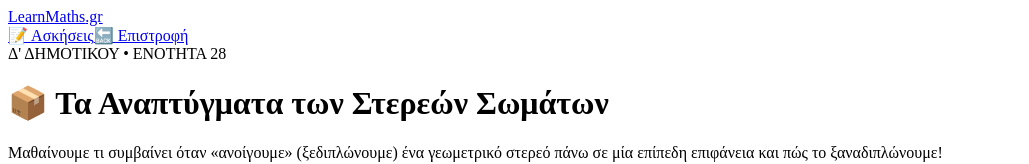
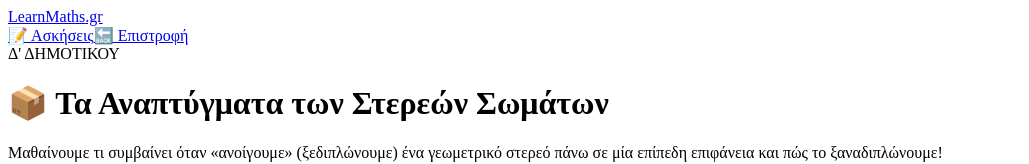
Before and after one commit to gkrimpas-lab/learn-maths-2026, a Next.js app: page /d-dimotikou/28-sterea-anoigma in a window 1280 px wide. Shown: the top 164 px of the page, without its empty margins (0-1029 px from the left). Built offline with nearby package versions, Linux system fonts and the light colour scheme.

Commit message:
Update 28-sterea-anoigma.js

```diff
--- a/pages/d-dimotikou/28-sterea-anoigma.js
+++ b/pages/d-dimotikou/28-sterea-anoigma.js
@@ -281,7 +281,7 @@ export default function StereaAnoigmaTheoryPage() {
             <div className="relative z-10 grid grid-cols-1 md:grid-cols-3 gap-6 items-center">
               <div className="md:col-span-2 space-y-3">
                 <span className="bg-white/20 text-white text-xs font-black uppercase px-3 py-1 rounded-full tracking-wider">
-                  Δ' ΔΗΜΟΤΙΚΟΥ • ΕΝΟΤΗΤΑ 28
+                  Δ' ΔΗΜΟΤΙΚΟΥ
                 </span>
                 <h1 className="text-3xl lg:text-4xl font-black tracking-tight">
                   📦 Τα Αναπτύγματα των Στερεών Σωμάτων
@@ -443,9 +443,9 @@ export default function StereaAnoigmaTheoryPage() {
               <table className="w-full text-left text-xs md:text-sm border-collapse">
                 <thead>
                   <tr className="bg-slate-100 text-slate-700 uppercase font-black text-[11px] tracking-wider border-b border-slate-200">
-                    <th className="p-3.5 rounded-l-xl">Στερεό Σώμα</th>
-                    <th className="p-3.5">Σχήματα στο Ανάπτυγμα</th>
-                    <th className="p-3.5 rounded-r-xl">Χαρακτηριστικά</th>
+                    <th className="p-3.5 rounded-l-xl">Στερεο Σωμα</th>
+                    <th className="p-3.5">Σχηματα στο Αναπτυγμα</th>
+                    <th className="p-3.5 rounded-r-xl">Χαρακτηριστικα</th>
                   </tr>
                 </thead>
                 <tbody className="divide-y divide-gray-100">
```
